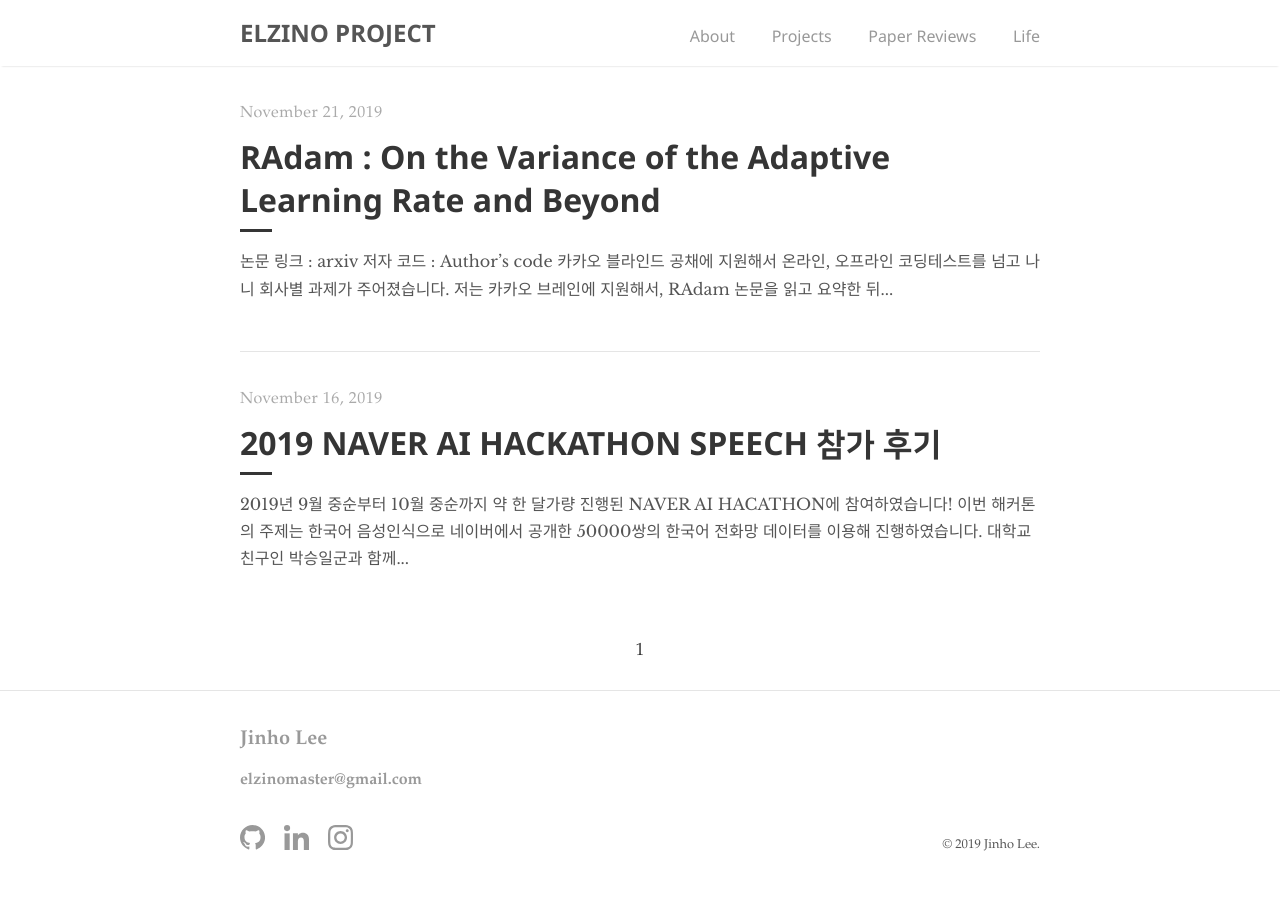
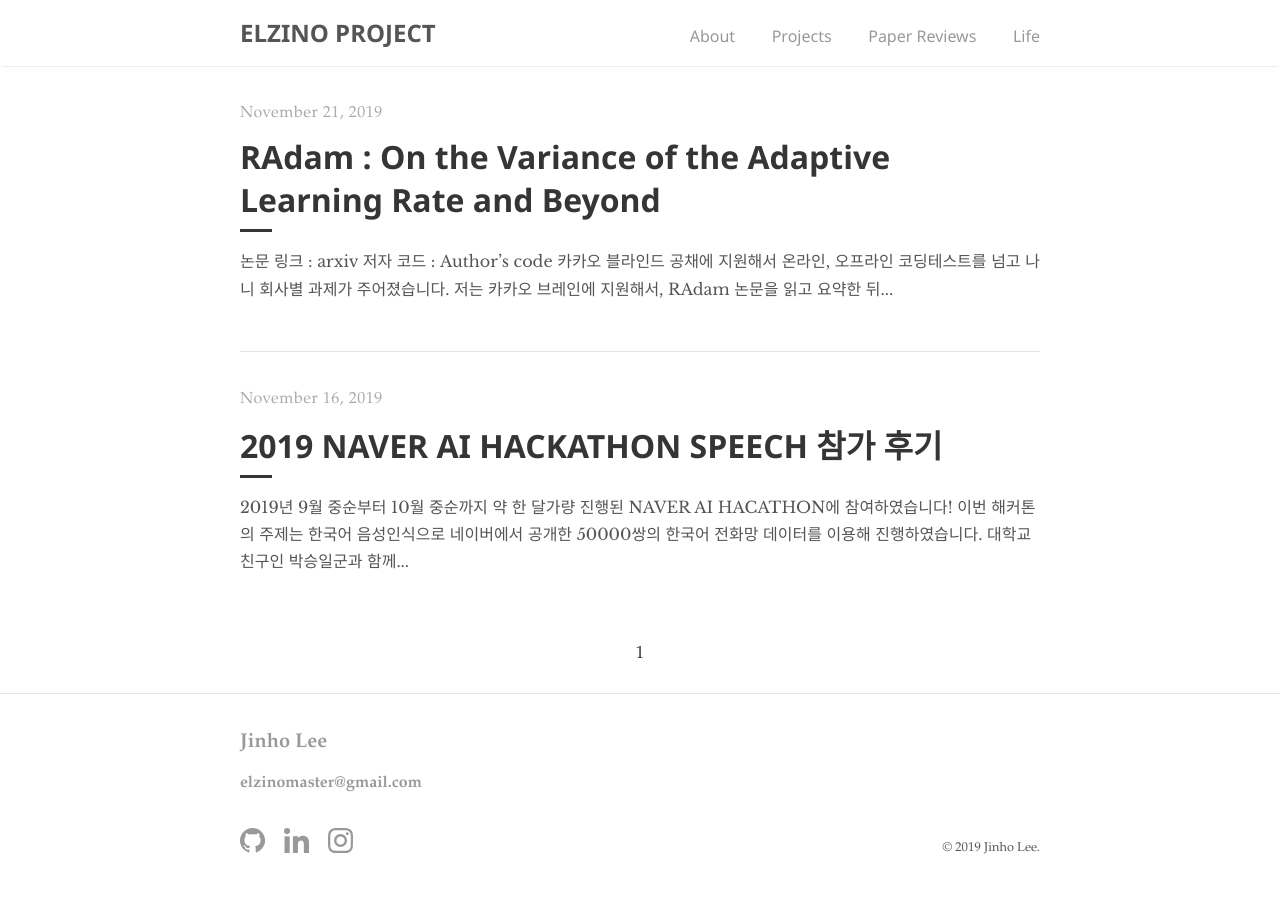
Before and after one commit to elzino/elzino.github.io, a Jekyll site: the page built from index.html, in a window 1280 px wide. Built offline with Jekyll 4.4.1, drawn with Linux system fonts in a browser that asks for light colours; some web fonts are replaced; the list of posts is cut into pages by our own code.

Commit message:
removed NanumSquareEB also

```diff
--- a/_includes/head.html
+++ b/_includes/head.html
@@ -6,7 +6,7 @@
   {% seo title=false %}
 
   <!-- CSS -->
-  <link rel="stylesheet" href="https://fonts.googleapis.com/css?family=Nanum+Gothic+Coding|Noto+Sans+KR|Noto+Serif+KR|Nanum+Myeongjo&display=swap">
+  <link rel="stylesheet" href="https://fonts.googleapis.com/css?family=Nanum+Gothic+Coding|Noto+Sans+KR:400,700|Noto+Serif+KR|Nanum+Myeongjo&display=swap">
   <link rel="stylesheet" href="https://fonts.googleapis.com/css?family=Libre+Baskerville:400,400i,700">
   <link rel="stylesheet" href="{{ "/assets/main.css" | relative_url }}">
 
--- a/_sass/elzino/_variables.scss
+++ b/_sass/elzino/_variables.scss
@@ -11,12 +11,9 @@
 $code-color: #bf616a;
 
 // Fonts
-@font-face { font-family: 'NanumSquareR'; src: url('./fonts/NanumSquareR.woff') format('woff'); }
-@font-face { font-family: 'NanumSquareEB'; src: url('./fonts/NanumSquareEB.woff') format('woff'); }
-
 $serif-primary: 'Libre Baskerville', 'Noto Serif KR', 'Times New Roman', Times, serif;
 $serif-secondary: Palatino, 'Palatino LT STD', 'Palatino Linotype', 'Book Antiqua', 'Nanum Myeongjo', 'Georgia', serif;
-$sans-serif: 'Segoe UI', Helvetica, 'NanumSquareEB', Arial, sans-serif;
+$sans-serif: 'Segoe UI', Helvetica, 'Noto Sans KR', Arial, sans-serif;
 $monospaced: 'Nanum Gothic Coding', monospace;
 
 @mixin box-sizing($type: border-box) {
```
Also changed, not shown: assets/fonts/NanumSquareEB.woff (deleted).
